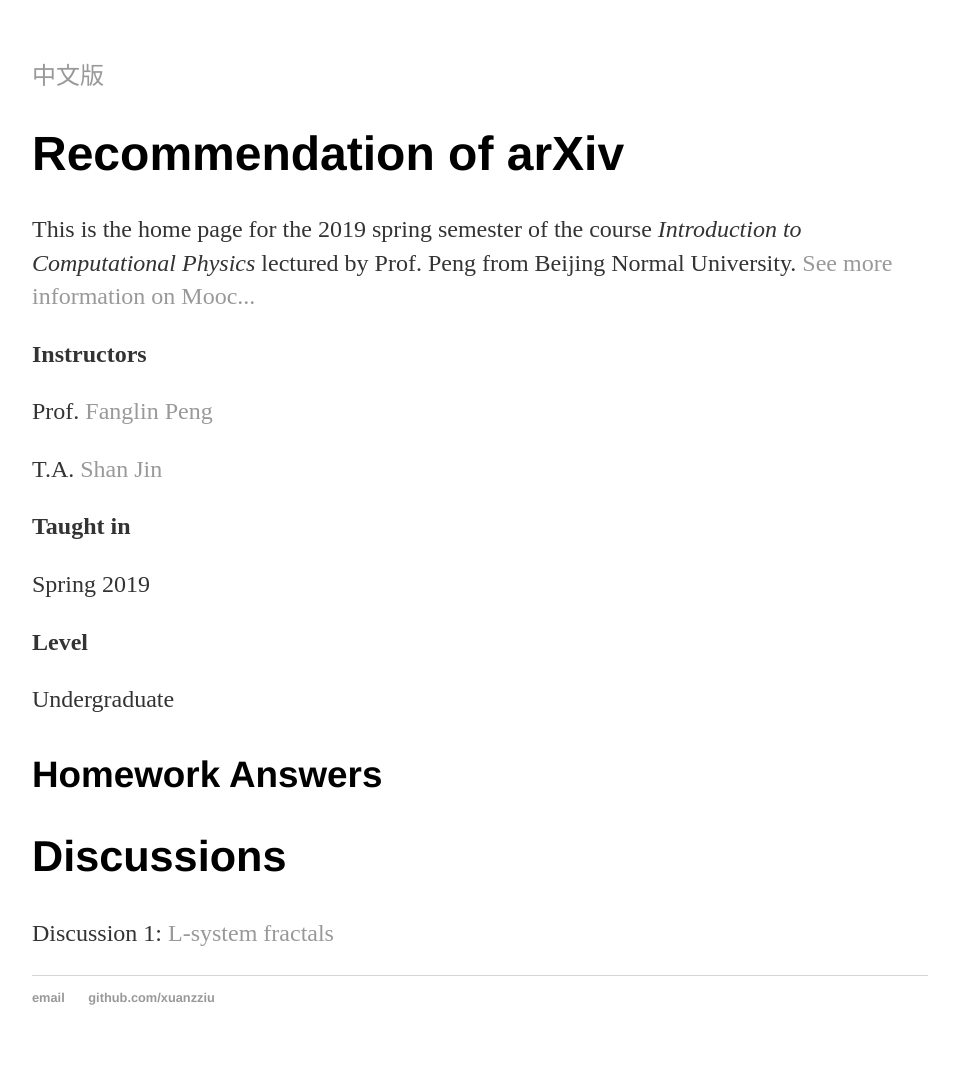
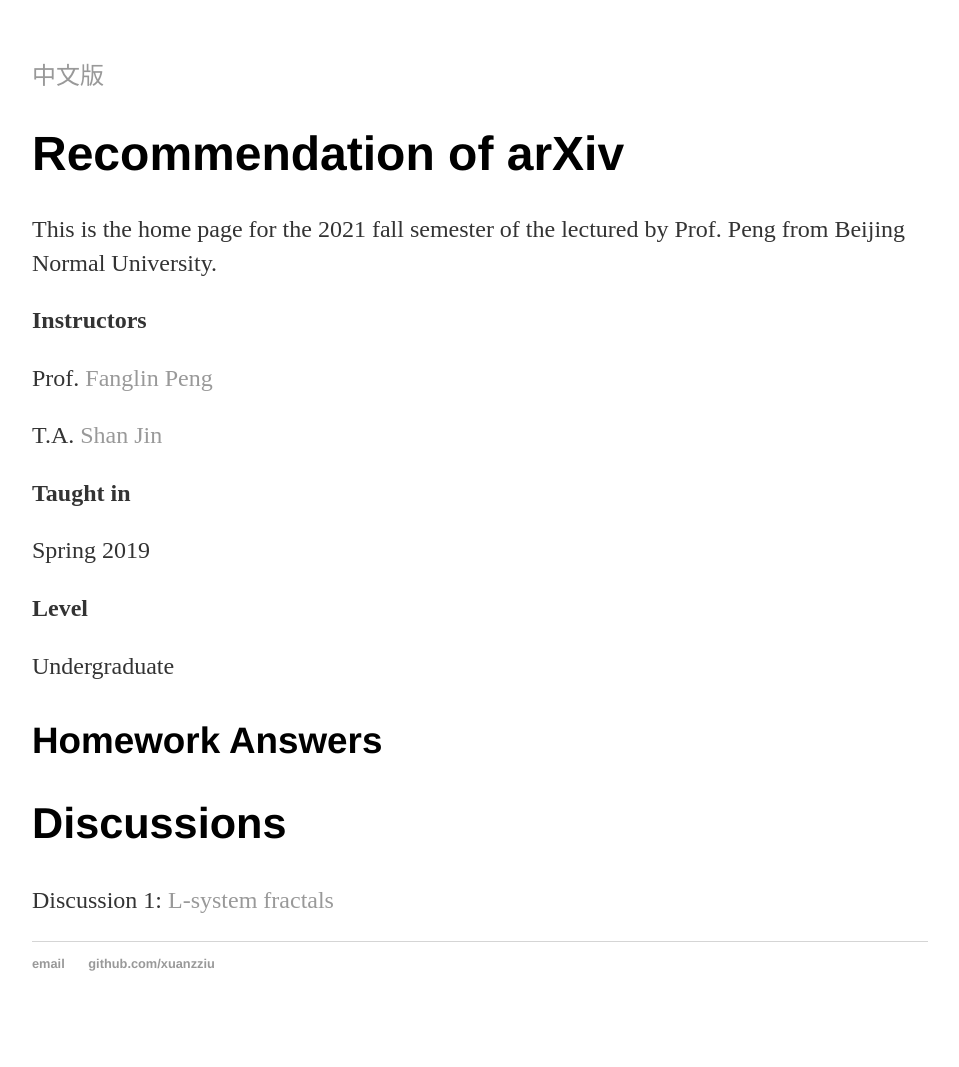
Before and after one commit to xuanzziu/xuanzziu.github.io, a Jekyll site: the page built from arXiv/index.html, in a window 1280 px wide. Shown: the whole page, without its empty margins (160-1119 px from the left). Built offline with Jekyll 4.4.1, drawn with Linux system fonts in a browser that asks for light colours; after the commit the page ends 1033 px from its top, so only the background shows below that.

Commit message:
Update index.html

```diff
--- a/arXiv/index.html
+++ b/arXiv/index.html
@@ -5,7 +5,7 @@
 		<div class="blurb">
 			<p><a href="/arXiv/cn.html">中文版</a></p>
 			<h1>Recommendation of arXiv </h1>
-			<p>This is the home page for the 2019 spring semester of the course <em>Introduction to Computational Physics</em> lectured by Prof. Peng from Beijing Normal University. <a href="http://www.icourse163.org/course/BNU-1002842010">See more information on Mooc...</a></p>
+			<p>This is the home page for the 2021 fall semester of the lectured by Prof. Peng from Beijing Normal University.</p>
 			<p><b>Instructors</b></p>
 			<p>Prof. <a href="http://physics.bnu.edu.cn/application/faculty/pengfanglin/index.htm">Fanglin Peng</a></p>
 			<p>T.A. <a href="https://jiniverse.github.io/">Shan Jin</a></p>
```
